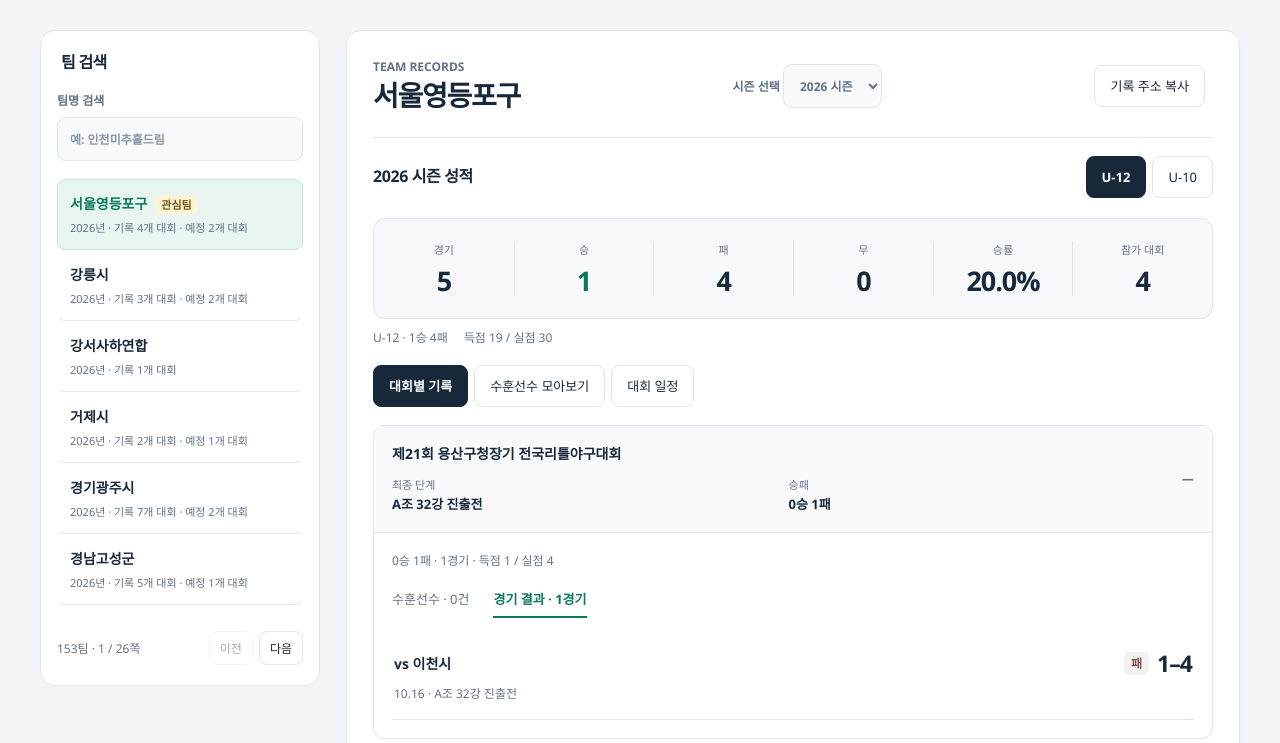
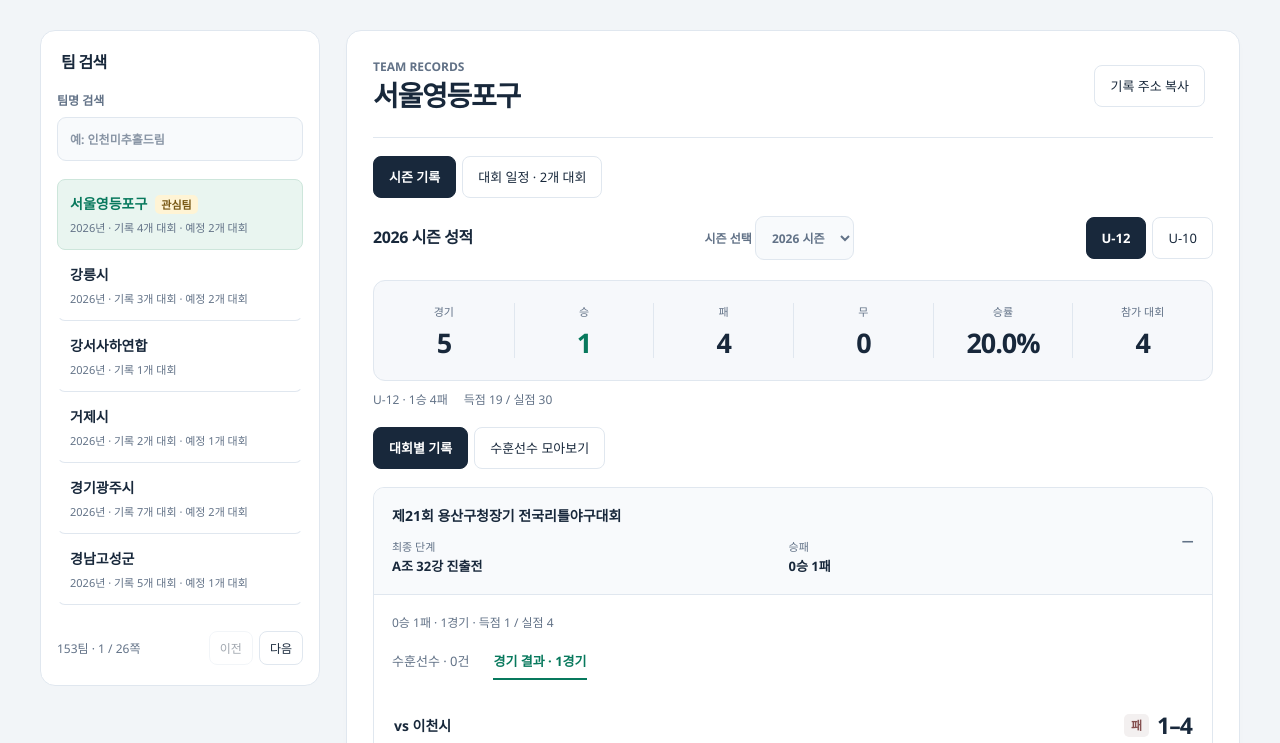
Before and after one commit to ryanseong79/little-baseball-records, a plain HTML site: page index.html in a window 1280 px wide. Shown: the part 191-934 px from the top of the page. Drawn offline with Linux system fonts and the light colour scheme.

Commit message:
improve schedules

```diff
--- a/index.html
+++ b/index.html
@@ -138,6 +138,7 @@ body { margin:0; font-family:"Segoe UI","Malgun Gothic",sans-serif; -webkit-font
 #lb-records .lb-cup-heading h2 { margin-top:5px; }
 #lb-records .lb-cup-intro { margin-top:-7px; }
 #lb-records .lb-empty { color:var(--muted); padding:24px 12px; background:#f8fafc; border-radius:8px; font-size:13px; }
+#lb-records .lb-empty .lb-back { margin-top:8px; }
 #lb-records .lb-table-scroll { overflow-x:auto; }
 #lb-records .lb-league { width:100%; border-collapse:collapse; text-align:left; background:white; font-size:13px; }
 #lb-records .lb-league th,#lb-records .lb-league td { padding:13px 10px; border-bottom:1px solid var(--line); }
@@ -153,8 +154,12 @@ body { margin:0; font-family:"Segoe UI","Malgun Gothic",sans-serif; -webkit-font
 #lb-records .lb-share { display:flex; flex-wrap:wrap; align-items:center; gap:8px; }
 #lb-records .lb-share input { flex-basis:100%; min-width:0; }
 #lb-records .lb-season-content { min-width:0; }
-#lb-records .lb-schedule-cup { margin-top:14px; }
-#lb-records .lb-schedule-games { list-style:none; margin:0; padding:16px; display:grid; gap:12px; }
+#lb-records .lb-team-schedule { display:grid; gap:12px; min-width:0; }
+#lb-records .lb-schedule-cup { padding:12px; border:1px solid var(--line); border-radius:10px; min-width:0; }
+#lb-records .lb-schedule-cup h4 { margin:0; font-size:14px; overflow-wrap:anywhere; }
+#lb-records .lb-schedule-games { list-style:none; margin:8px 0 0; padding:0; display:grid; gap:8px; }
+#lb-records .lb-schedule-followups { margin-top:8px; }
+#lb-records .lb-schedule-followups > summary { color:var(--green); cursor:pointer; font-size:13px; font-weight:600; }
 #lb-records .lb-schedule-game { padding:13px; background:#f8fafc; border:1px solid var(--line); border-left:3px solid var(--green); border-radius:8px; }
 #lb-records .lb-schedule-game strong { font-size:14px; font-variant-numeric:tabular-nums; }
 #lb-records .lb-schedule-game p { margin-top:5px; overflow-wrap:anywhere; }
@@ -269,7 +274,7 @@ body { margin:0; font-family:"Segoe UI","Malgun Gothic",sans-serif; -webkit-font
     a.name.localeCompare(b.name,"ko"));
   const initialState = {
     view:"teams", teamKey:teams[0]?.key,
-    teamQuery:"", teamPage:0, teamYear:null, teamAge:ages[0], seasonTab:"tournaments",
+    teamQuery:"", teamPage:0, teamYear:null, teamAge:ages[0], teamTab:"records", seasonTab:"tournaments", scheduleOrder:"date",
     cupAge:ages[0], year:null, cupId:null, cupTab:"standings", cupTeamId:null, cupGroup:"", cupRound:"", leagueGroup:""
   };
   const state = {...initialState};
@@ -321,19 +326,8 @@ body { margin:0; font-family:"Segoe UI","Malgun Gothic",sans-serif; -webkit-font
     return link;
   }
 
-  function scheduledRecords(entries) {
-    if (!entries.length) return [el("p","등록된 대회 일정이 아직 없습니다.","lb-empty")];
-    const note = el("p","제공된 대진표 기준입니다. ‘진출 시’ 일정은 이전 경기에서 진출할 경우의 예정 일정입니다.","lb-muted");
-    const cards = entries.map((entry,index) => {
+  function scheduledGame(entry,match) {
     const cup = entry.cup;
-      const card = el("details",undefined,"lb-entry lb-schedule-cup");
-      card.open = index === 0;
-      const heading = el("summary");
-      heading.append(el("strong",cup.tournament.name),
-        el("small",cup.tournament.startDate.replaceAll("-",".") + " ~ " + cup.tournament.endDate.replaceAll("-","."),"lb-muted"));
-      const games = el("ol",undefined,"lb-schedule-games");
-      for (const match of [...entry.games].sort((a,b) =>
-        a.scheduledDate.localeCompare(b.scheduledDate) || a.scheduledTime.localeCompare(b.scheduledTime))) {
     const sideTeams = side => side.team ? [side.team] : cup.matchesById.get(side.from).eligibleTeamIds;
     const ownSide = match.sides.findIndex(side => sideTeams(side).includes(entry.team.id));
     const opponent = sideTeams(match.sides[1-ownSide]);
@@ -367,12 +361,70 @@ body { margin:0; font-family:"Segoe UI","Malgun Gothic",sans-serif; -webkit-font
     const dugout = match.dugouts?.[entry.team.id];
     row.append(line,el("p",match.stage + " · " + match.venue + (dugout ? " · " + dugout : ""),"lb-muted"),opponentLine);
     if (candidates) row.append(candidates);
-        games.append(row);
+    return row;
   }
-      card.append(heading,games);
-      return card;
+
+  function scheduledRecords(entries) {
+    const section = el("section",undefined,"lb-team-schedule");
+    section.setAttribute("aria-label","대회 일정");
+    const heading = el("div",undefined,"lb-line");
+    heading.append(el("h3","대회 일정"));
+    section.append(heading);
+    const byTime = (a,b) => a.scheduledDate.localeCompare(b.scheduledDate) || a.scheduledTime.localeCompare(b.scheduledTime);
+    const cards = [];
+    for (const entry of entries) {
+      const {tournament} = entry.cup;
+      const matches = [...entry.games].sort(byTime);
+      if (!matches.length) continue;
+      const direct = matches.filter(match => match.sides.some(side => side.team === entry.team.id));
+      const followups = matches.filter(match => !direct.includes(match));
+      const card = el("article",undefined,"lb-schedule-cup");
+      const title = el("div",undefined,"lb-line");
+      title.append(el("h4",tournament.name),el("span",tournament.ageGroup,"lb-chip"));
+      card.append(title);
+      const games = el("ol",undefined,"lb-schedule-games");
+      games.append(...direct.map(match => scheduledGame(entry,match)));
+      card.append(games);
+      if (followups.length) {
+        const panel = el("details",undefined,"lb-schedule-followups");
+        const later = el("ol",undefined,"lb-schedule-games");
+        later.append(...followups.map(match => scheduledGame(entry,match)));
+        panel.append(el("summary","진출 시 일정 보기 (" + followups.length + "경기)"),later);
+        card.append(panel);
+      }
+      cards.push({card,age:tournament.ageGroup,first:direct[0] || matches[0]});
+    }
+    if (!cards.length) {
+      section.append(el("p","등록된 대회 일정이 아직 없습니다.","lb-muted"));
+      return section;
+    }
+    const list = el("div",undefined,"lb-stack");
+    if (cards.length > 1) {
+      const label = el("label","일정 정렬 ","lb-label");
+      const picker = el("select");
+      for (const [value,name] of [["date","가까운 경기순"],["age","연령대순"]]) {
+        const option = el("option",name);
+        option.value = value;
+        picker.append(option);
+      }
+      picker.value = state.scheduleOrder;
+      picker.addEventListener("change",() => {
+        state.scheduleOrder = picker.value;
+        showOrder();
+        saveRoute();
       });
-    return [note,...cards];
+      label.append(picker);
+      heading.append(label);
+    }
+    section.append(list);
+    showOrder();
+    return section;
+
+    function showOrder() {
+      const ordered = [...cards].sort((a,b) =>
+        (state.scheduleOrder === "age" ? ages.indexOf(a.age) - ages.indexOf(b.age) : 0) || byTime(a.first,b.first));
+      list.append(...ordered.map(item => item.card));
+    }
   }
 
   function focusMobileDetail(detail) {
@@ -612,6 +664,7 @@ body { margin:0; font-family:"Segoe UI","Malgun Gothic",sans-serif; -webkit-font
       onSearch:value => { state.teamQuery = value; saveRoute(true); },onPage:value => { state.teamPage = value; saveRoute(true); },
       choose:key => {
         state.teamKey = key;
+        state.teamTab = "records";
         if (mobileLayout.matches) left.open = false;
         showTeam();
         saveRoute();
@@ -639,6 +692,7 @@ body { margin:0; font-family:"Segoe UI","Malgun Gothic",sans-serif; -webkit-font
       if (!years.includes(state.teamYear)) state.teamYear = years[0];
       const yearLabel = el("label","시즌 선택 ","lb-label");
       const yearPicker = el("select");
+      yearPicker.id = "lb-team-year";
       for (const year of years) {
         const option = el("option",year + " 시즌");
         option.value = year;
@@ -648,25 +702,44 @@ body { margin:0; font-family:"Segoe UI","Malgun Gothic",sans-serif; -webkit-font
       yearPicker.addEventListener("change",() => {
         state.teamYear = Number(yearPicker.value);
         showTeam();
-        detail.querySelector("select").focus({preventScroll:true});
+        detail.querySelector("#lb-team-year").focus({preventScroll:true});
         saveRoute();
       });
       yearLabel.append(yearPicker);
-      heading.append(yearLabel,shareControl());
-      detail.replaceChildren(heading,season(state.teamYear,
+      heading.append(shareControl());
+      const records = el("div",undefined,"lb-stack");
+      const schedules = scheduledRecords(team.scheduledEntries);
+      const scheduledCount = team.scheduledEntries.filter(entry => entry.games.length).length;
+      const scheduleLabel = scheduledCount ? "대회 일정 · " + scheduledCount + "개 대회" : "대회 일정";
+      const tabs = controls("팀 기록 보기",[["records","시즌 기록"],["schedules",scheduleLabel]],state.teamTab,showTeamTab);
+      const scheduleTab = tabs.lastElementChild;
+      const openSchedule = scheduledCount ? () => {
+        scheduleTab.click();
+        scheduleTab.focus();
+      } : null;
+      records.append(season(state.teamYear,
         team.entries.filter(entry => entry.cup.tournament.year === state.teamYear),
-        team.scheduledEntries.filter(entry => entry.cup.tournament.year === state.teamYear)),
+        yearLabel,openSchedule),
         el("p","경기 수·승패·득실점은 점수가 있는 경기 기준이며, 승률은 무승부를 제외해 계산합니다.","lb-muted"));
+      detail.replaceChildren(heading,tabs,records,schedules);
+      showTeamTab(state.teamTab);
+
+      function showTeamTab(tab) {
+        state.teamTab = tab;
+        records.hidden = tab !== "records";
+        schedules.hidden = tab !== "schedules";
+        saveRoute();
+      }
     }
     showTeam();
   }
 
-  function season(year, entries, scheduledEntries) {
+  function season(year, entries, yearLabel, openSchedule) {
     const section = el("section",undefined,"lb-year-summary");
     section.dataset.year = year;
     const header = el("div",undefined,"lb-season-header");
     const body = el("div",undefined,"lb-stack");
-    header.append(el("h3",year + " 시즌 성적"),
+    header.append(el("h3",year + " 시즌 성적"),yearLabel,
       controls("팀 연령대",ageChoices,state.teamAge,showAge));
     section.append(header,body);
     showAge(state.teamAge);
@@ -674,11 +747,13 @@ body { margin:0; font-family:"Segoe UI","Malgun Gothic",sans-serif; -webkit-font
     function showAge(age) {
       state.teamAge = age;
       const matching = entries.filter(entry => ageLabel(entry) === age);
-      const schedules = scheduledEntries.filter(entry => ageLabel(entry) === age);
       header.querySelector("h3").textContent = year + (matching.length ? " 시즌 성적" : " 시즌 기록");
       body.dataset.age = age;
-      if (!matching.length && !schedules.length) {
-        body.replaceChildren(el("p",year + "년 " + age + " 대회 기록이 아직 없습니다.","lb-empty"));
+      if (!matching.length) {
+        const empty = el("div",undefined,"lb-empty");
+        empty.append(el("p",year + "년 " + age + " 경기 결과가 아직 등록되지 않았습니다."));
+        if (openSchedule) empty.append(button("대회 일정 보기",openSchedule,"lb-back"));
+        body.replaceChildren(empty);
         saveRoute();
         return;
       }
@@ -713,16 +788,13 @@ body { margin:0; font-family:"Segoe UI","Malgun Gothic",sans-serif; -webkit-font
         list.append(item);
       });
       const content = el("div",undefined,"lb-season-content");
-      if (!matching.length && state.seasonTab === "tournaments") state.seasonTab = "schedules";
-      const tabs = controls("시즌 기록",[["tournaments","대회별 기록"],["players","수훈선수 모아보기"],["schedules","대회 일정"]],state.seasonTab,showSeasonTab);
-      const summaryContent = matching.length ? [metrics,note] : [el("p","등록된 경기 결과가 아직 없습니다.","lb-muted")];
-      body.replaceChildren(...summaryContent,tabs,content);
+      const tabs = controls("시즌 기록",[["tournaments","대회별 기록"],["players","수훈선수 모아보기"]],state.seasonTab,showSeasonTab);
+      body.replaceChildren(metrics,note,tabs,content);
       function showSeasonTab(tab) {
         state.seasonTab = tab;
         if (tab === "players") {
           content.replaceChildren(el("p","결과지에 수훈 기록이 있는 경기 기준입니다.","lb-muted"),...highlights(matching,true));
-        } else if (tab === "schedules") content.replaceChildren(...scheduledRecords(schedules));
-        else content.replaceChildren(...(matching.length ? [list] : [el("p","등록된 대회 결과가 아직 없습니다.","lb-empty")]));
+        } else content.replaceChildren(list);
         saveRoute();
       }
       showSeasonTab(state.seasonTab);
@@ -922,7 +994,9 @@ body { margin:0; font-family:"Segoe UI","Malgun Gothic",sans-serif; -webkit-font
       params.set("team",state.teamKey || "");
       if (state.teamYear) params.set("year",state.teamYear);
       params.set("age",state.teamAge);
+      if (state.teamTab === "schedules") params.set("tab","schedules");
       if (state.seasonTab !== "tournaments") params.set("section",state.seasonTab);
+      if (state.scheduleOrder === "age") params.set("scheduleOrder","age");
       if (state.teamQuery) params.set("q",state.teamQuery);
       if (state.teamPage) params.set("page",state.teamPage);
     } else {
@@ -952,7 +1026,9 @@ body { margin:0; font-family:"Segoe UI","Malgun Gothic",sans-serif; -webkit-font
       state.teamKey = teamIndex.has(params.get("team")) ? params.get("team") : teams[0]?.key;
       state.teamYear = year || null;
       state.teamAge = age;
-      state.seasonTab = ["players","schedules"].includes(params.get("section")) ? params.get("section") : "tournaments";
+      state.teamTab = params.get("tab") === "schedules" || params.get("section") === "schedules" ? "schedules" : "records";
+      state.seasonTab = params.get("section") === "players" ? "players" : "tournaments";
+      state.scheduleOrder = params.get("scheduleOrder") === "age" ? "age" : "date";
       state.teamQuery = params.get("q") || "";
       const pageNumber = Number(params.get("page"));
       state.teamPage = Number.isSafeInteger(pageNumber) && pageNumber > 0 ? pageNumber : 0;
```
Lines whose indentation alone changed are shown as unchanged.
